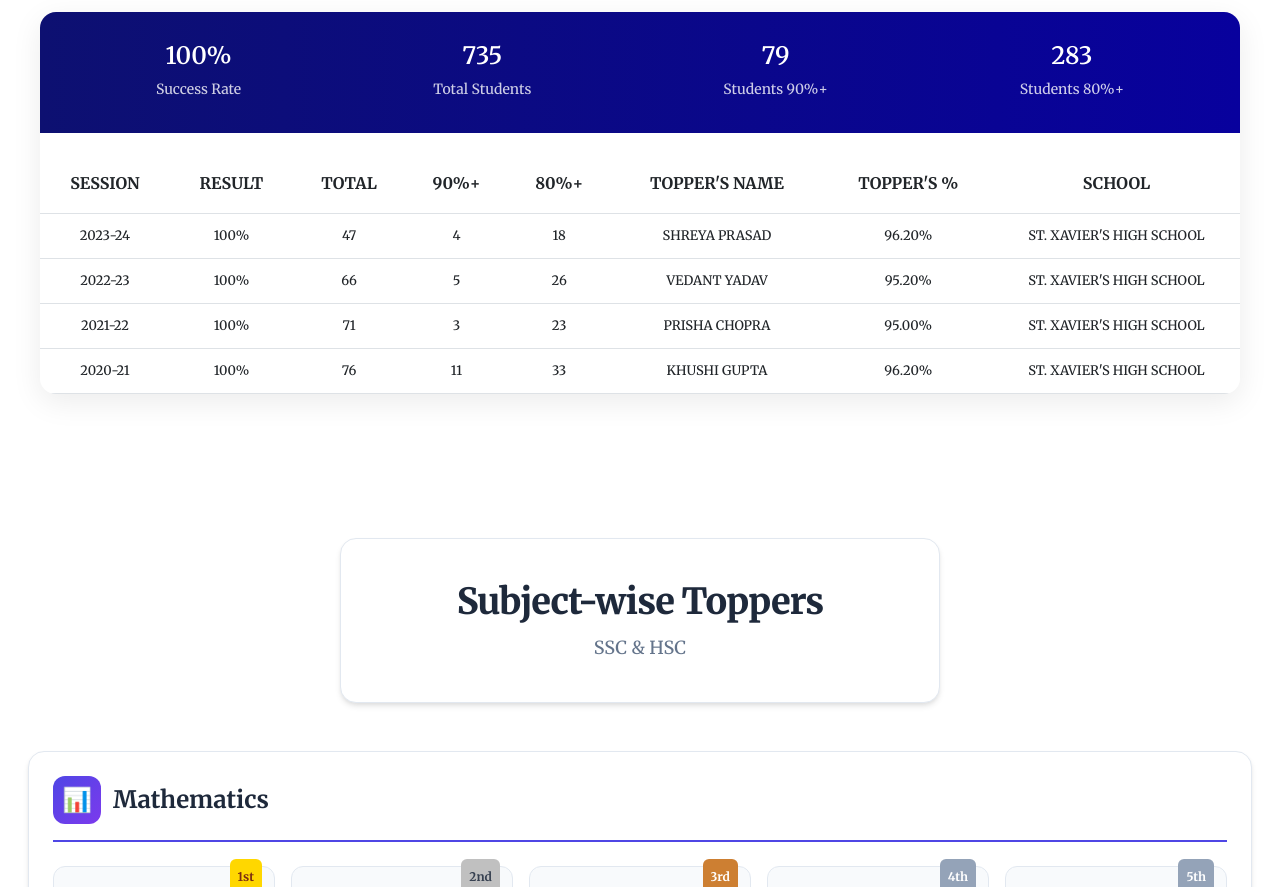
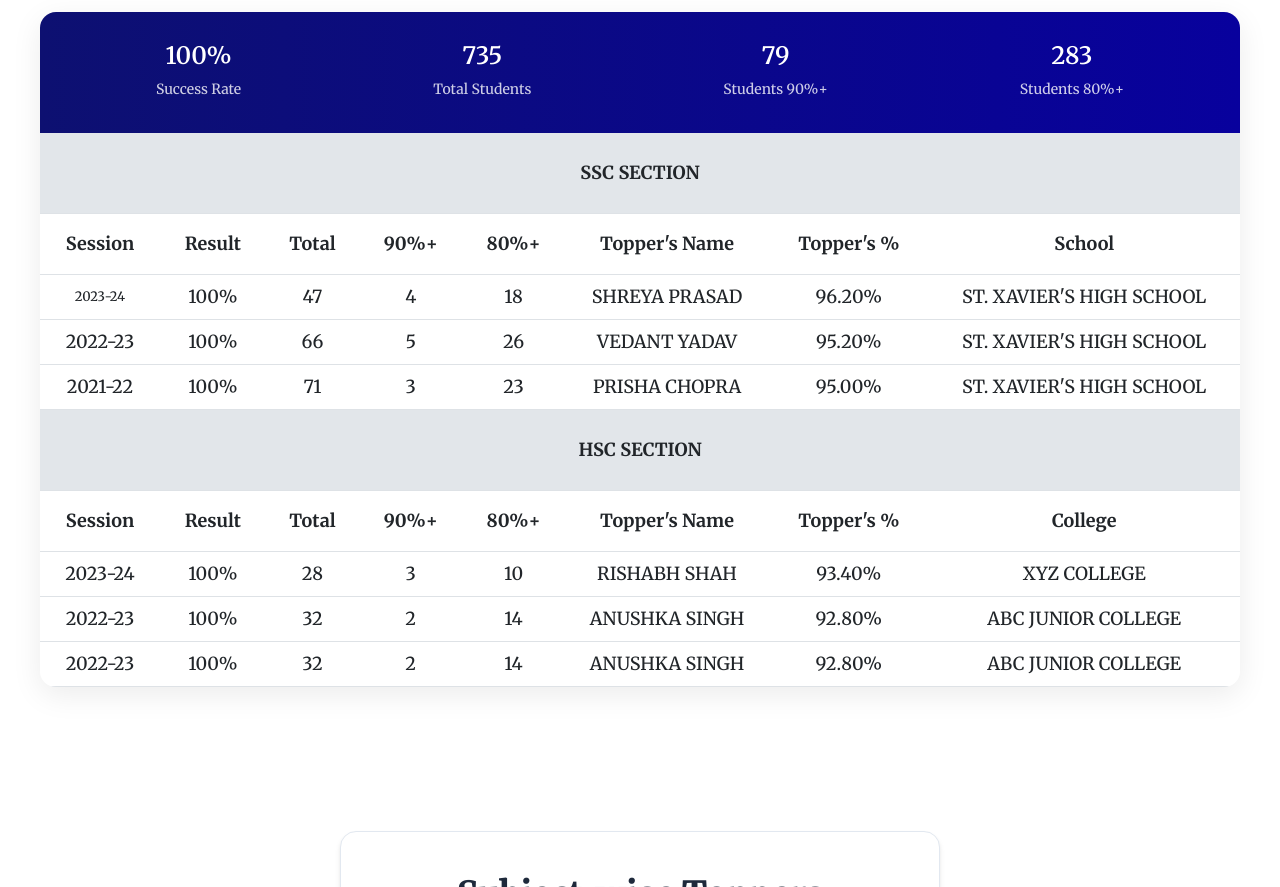
Before and after one commit to ultraedgeit/shreematclasses, a plain HTML site: page academic-results.html in a window 1280 px wide. Shown: the part 540-1427 px from the top of the page. Drawn offline with Linux system fonts and the light colour scheme.

Commit message:
Girish  commit

```diff
--- a/academic-results.html
+++ b/academic-results.html
@@ -191,13 +191,11 @@
         <section style="padding: 30px 0;">
   <div class="container">
     <div style="margin-bottom: 40px; text-align: center;">
-
       <div style="content: ''; position: absolute; width: 50%; height: 4px; background: linear-gradient(to right, #4a6cf7, #d92828); bottom: -10px; left: 25%; border-radius: 4px;"></div>
-
     </div>
 
     <div style="max-width: 1200px; margin: 0 auto; background-color: white; box-shadow: 0 8px 30px rgba(0,0,0,0.08); border-radius: 16px; overflow: hidden; position: relative;">
-                <div style="display: flex; justify-content: space-around; background: linear-gradient(to right, #0d1071, #08019d); padding: 20px; color: white; margin-bottom: 20px; flex-wrap: wrap;">
+      <div style="display: flex; justify-content: space-around; background: linear-gradient(to right, #0d1071, #08019d); padding: 20px; color: white;  flex-wrap: wrap;">
         <div style="text-align: center; padding: 10px;">
           <div style="font-size: 24px; font-weight: 600; margin-bottom: 5px;">100%</div>
           <div style="font-size: 14px; opacity: 0.8;">Success Rate</div>
@@ -220,36 +218,51 @@
         <table class="table" style="margin-bottom: 0;">
           <thead style="text-align: center;">
             <tr style="background-color: #f8f9fa;">
-                        <th style="padding: 16px; text-transform: uppercase; font-size: 16px;">Session</th>
-                        <th style="padding: 16px; text-transform: uppercase; font-size: 16px;">Result</th>
-                        <th style="padding: 16px; text-transform: uppercase; font-size: 16px;">Total</th>
-                        <th style="padding: 16px; text-transform: uppercase; font-size: 16px;">90%+</th>
-                        <th style="padding: 16px; text-transform: uppercase; font-size: 16px;">80%+</th>
-                        <th style="padding: 16px; text-transform: uppercase; font-size: 16px;">Topper's Name</th>
-                        <th style="padding: 16px; text-transform: uppercase; font-size: 16px;">Topper's %</th>
-                        <th style="padding: 16px; text-transform: uppercase; font-size: 16px;">School</th>
+              <th colspan="8" style="padding: 26px; font-size: 18px; background-color: #e2e6ea; text-transform: uppercase;">SSC SECTION</th>
+            </tr>
+            <tr style="background-color: #f8f9fa;">
+              <th style="padding: 16px;">Session</th>
+              <th style="padding: 16px;">Result</th>
+              <th style="padding: 16px;">Total</th>
+              <th style="padding: 16px;">90%+</th>
+              <th style="padding: 16px;">80%+</th>
+              <th style="padding: 16px;">Topper's Name</th>
+              <th style="padding: 16px;">Topper's %</th>
+              <th style="padding: 16px;">School</th>
             </tr>
           </thead>
           <tbody style="text-align: center;">
-                      <tr><td style="font-size: 13px;">2023-24</td><td style="font-size: 13px;">100%</td><td style="font-size: 13px;">47</td><td style="font-size: 13px;">4</td><td style="font-size: 13px;">18</td><td style="font-size: 13px;">SHREYA PRASAD</td><td style="font-size: 13px;">96.20%</td><td style="font-size: 13px;">ST. XAVIER'S HIGH SCHOOL</td></tr>
-                      <tr><td style="font-size: 13px;">2022-23</td><td style="font-size: 13px;">100%</td><td style="font-size: 13px;">66</td><td style="font-size: 13px;">5</td><td style="font-size: 13px;">26</td><td style="font-size: 13px;">VEDANT YADAV</td><td style="font-size: 13px;">95.20%</td><td style="font-size: 13px;">ST. XAVIER'S HIGH SCHOOL</td></tr>
-                      <tr><td style="font-size: 13px;">2021-22</td><td style="font-size: 13px;">100%</td><td style="font-size: 13px;">71</td><td style="font-size: 13px;">3</td><td style="font-size: 13px;">23</td><td style="font-size: 13px;">PRISHA CHOPRA</td><td style="font-size: 13px;">95.00%</td><td style="font-size: 13px;">ST. XAVIER'S HIGH SCHOOL</td></tr>
-                      <tr><td style="font-size: 13px;">2020-21</td><td style="font-size: 13px;">100%</td><td style="font-size: 13px;">76</td><td style="font-size: 13px;">11</td><td style="font-size: 13px;">33</td><td style="font-size: 13px;">KHUSHI GUPTA</td><td style="font-size: 13px;">96.20%</td><td style="font-size: 13px;">ST. XAVIER'S HIGH SCHOOL</td></tr>
-                      <!-- <tr><td style="font-size: 13px;">2019-20</td><td style="font-size: 13px;">100%</td><td style="font-size: 13px;">49</td><td style="font-size: 13px;">10</td><td style="font-size: 13px;">24</td><td style="font-size: 13px;">ISHIKA AGARWAL</td><td style="font-size: 13px;">96.00%</td><td style="font-size: 13px;">ST. XAVIER'S HIGH SCHOOL</td></tr>
-                      <tr><td style="font-size: 13px;">2018-19</td><td style="font-size: 13px;">100%</td><td style="font-size: 13px;">51</td><td style="font-size: 13px;">12</td><td style="font-size: 13px;">20</td><td style="font-size: 13px;">KHUSHI SINGH</td><td style="font-size: 13px;">95.40%</td><td style="font-size: 13px;">ST. XAVIER'S HIGH SCHOOL</td></tr>
-                      <tr><td style="font-size: 13px;">2017-18</td><td style="font-size: 13px;">100%</td><td style="font-size: 13px;">50</td><td style="font-size: 13px;">6</td><td style="font-size: 13px;">23</td><td style="font-size: 13px;">KHUSHI KESHRI</td><td style="font-size: 13px;">96.80%</td><td style="font-size: 13px;">ST. XAVIER'S HIGH SCHOOL</td></tr>
-                      <tr><td style="font-size: 13px;">2016-17</td><td style="font-size: 13px;">100%</td><td style="font-size: 13px;">34</td><td style="font-size: 13px;">6</td><td style="font-size: 13px;">18</td><td style="font-size: 13px;">SHWETA SINGH</td><td style="font-size: 13px;">96.20%</td><td style="font-size: 13px;">ST. XAVIER'S HIGH SCHOOL</td></tr>
-                      <tr><td style="font-size: 13px;">2015-16</td><td style="font-size: 13px;">100%</td><td style="font-size: 13px;">30</td><td style="font-size: 13px;">4</td><td style="font-size: 13px;">16</td><td style="font-size: 13px;">SHWETA SINGH</td><td style="font-size: 13px;">95.00%</td><td style="font-size: 13px;">ST. XAVIER'S HIGH SCHOOL</td></tr>
-                      <tr><td style="font-size: 13px;">2014-15</td><td style="font-size: 13px;">100%</td><td style="font-size: 13px;">21</td><td style="font-size: 13px;">2</td><td style="font-size: 13px;">8</td><td style="font-size: 13px;">RAVI KUMAR</td><td style="font-size: 13px;">91.20%</td><td style="font-size: 13px;">ST. XAVIER'S HIGH SCHOOL</td></tr>
-                      <tr><td style="font-size: 13px;">2013-14</td><td style="font-size: 13px;">100%</td><td style="font-size: 13px;">24</td><td style="font-size: 13px;">4</td><td style="font-size: 13px;">13</td><td style="font-size: 13px;">NEHA SINGH</td><td style="font-size: 13px;">95.00%</td><td style="font-size: 13px;">ST. XAVIER'S HIGH SCHOOL</td></tr>
-                      <tr><td style="font-size: 13px;">2012-13</td><td style="font-size: 13px;">100%</td><td style="font-size: 13px;">24</td><td style="font-size: 13px;">6</td><td style="font-size: 13px;">12</td><td style="font-size: 13px;">VIVEK KUMAR</td><td style="font-size: 13px;">93.00%</td><td style="font-size: 13px;">ST. XAVIER'S HIGH SCHOOL</td></tr>
-                      <tr><td style="font-size: 13px;">2011-12</td><td style="font-size: 13px;">100%</td><td style="font-size: 13px;">20</td><td style="font-size: 13px;">5</td><td style="font-size: 13px;">10</td><td style="font-size: 13px;">MANISHA</td><td style="font-size: 13px;">91.80%</td><td style="font-size: 13px;">ST. XAVIER'S HIGH SCHOOL</td></tr> -->
+            <tr><td style="font-size: 13px;">2023-24</td><td>100%</td><td>47</td><td>4</td><td>18</td><td>SHREYA PRASAD</td><td>96.20%</td><td>ST. XAVIER'S HIGH SCHOOL</td></tr>
+            <tr><td>2022-23</td><td>100%</td><td>66</td><td>5</td><td>26</td><td>VEDANT YADAV</td><td>95.20%</td><td>ST. XAVIER'S HIGH SCHOOL</td></tr>
+            <tr><td>2021-22</td><td>100%</td><td>71</td><td>3</td><td>23</td><td>PRISHA CHOPRA</td><td>95.00%</td><td>ST. XAVIER'S HIGH SCHOOL</td></tr>
+          </tbody>
+
+          <thead style="text-align: center;">
+            <tr style="background-color: #f8f9fa;">
+              <th colspan="8" style="padding: 26px; font-size: 18px; background-color: #e2e6ea; text-transform: uppercase;">HSC SECTION</th>
+            </tr>
+            <tr style="background-color: #f8f9fa;">
+              <th style="padding: 16px;">Session</th>
+              <th style="padding: 16px;">Result</th>
+              <th style="padding: 16px;">Total</th>
+              <th style="padding: 16px;">90%+</th>
+              <th style="padding: 16px;">80%+</th>
+              <th style="padding: 16px;">Topper's Name</th>
+              <th style="padding: 16px;">Topper's %</th>
+              <th style="padding: 16px;">College</th>
+            </tr>
+          </thead>
+          <tbody style="text-align: center;">
+            <tr><td>2023-24</td><td>100%</td><td>28</td><td>3</td><td>10</td><td>RISHABH SHAH</td><td>93.40%</td><td>XYZ COLLEGE</td></tr>
+            <tr><td>2022-23</td><td>100%</td><td>32</td><td>2</td><td>14</td><td>ANUSHKA SINGH</td><td>92.80%</td><td>ABC JUNIOR COLLEGE</td></tr>
+            <tr><td>2022-23</td><td>100%</td><td>32</td><td>2</td><td>14</td><td>ANUSHKA SINGH</td><td>92.80%</td><td>ABC JUNIOR COLLEGE</td></tr>
           </tbody>
         </table>
       </div>
     </div>
   </div>
 </section>
+
 
 
         <section class="pt-70" style="margin: 12px;">
```
Lines whose indentation alone changed are shown as unchanged.
